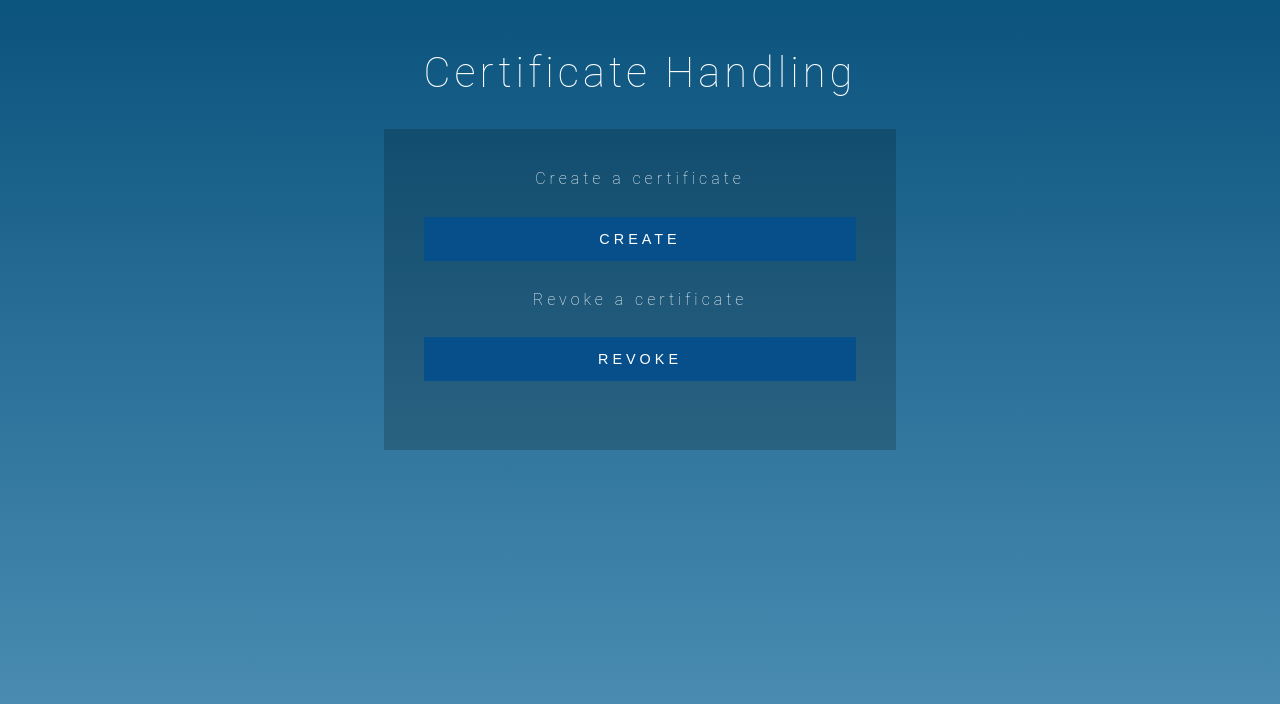
After one commit to Thomas8483/cryptographie, a Flask app: page /home.html in a window 1280 px wide. The commit adds this page. Shown: the top 704 px of the page. Run offline with Flask 3, Linux system fonts and the light colour scheme.

Commit message:
Création de home.html et de clean.sh

```diff
--- a/CA.txt
+++ b/CA.txt
@@ -14,3 +14,8 @@ openssl req -new -key intermediate.key -out intermediate.csr
 openssl x509 -req -in ACI/intermediate.csr -CA ACR/rootCA.crt -CAkey ACR/rootCA.key -CAcreateserial -out ACI/intermediateCA.crt -days 3650
 
 curl 'http://127.0.0.1:5000/' -X POST -H 'User-Agent: Mozilla/5.0 (Macintosh; Intel Mac OS X 10.15; rv:109.0) Gecko/20100101 Firefox/111.0' -H 'Accept: text/html,application/xhtml+xml,application/xml;q=0.9,image/avif,image/webp,*/*;q=0.8' -H 'Accept-Language: fr,fr-FR;q=0.8,en-US;q=0.5,en;q=0.3' -H 'Accept-Encoding: gzip, deflate, br' -H 'Content-Type: application/x-www-form-urlencoded' -H 'Origin: http://127.0.0.1:5000' -H 'Connection: keep-alive' -H 'Referer: http://127.0.0.1:5000/' -H 'Upgrade-Insecure-Requests: 1' -H 'Sec-Fetch-Dest: document' -H 'Sec-Fetch-Mode: navigate' -H 'Sec-Fetch-Site: same-origin' -H 'Sec-Fetch-User: ?1' --data-raw 'name=test2&email=test14@mailfence.com&country=FR&state=PACA&city=Toulon&org=ISEN&unit=ISEN&cn=test'
+
+
+À faire :
+recréer le .crt de l'ACI et vérifier celui de l'ACR
+Utiliser des courbes elliptiques
--- a/app.py
+++ b/app.py
@@ -30,10 +30,15 @@ def generate_validation_code():
 
 @app.route('/', methods=['GET'])
 def main():
-    return redirect('/formulaire.html')
+    return redirect('/home.html')
 
 
-@app.route('/formulaire.html', methods=['GET', 'POST'])
+@app.route('/home.html', methods=['GET'])
+def home():
+    return render_template('home.html')
+
+
+@app.route('/form.html', methods=['GET', 'POST'])
 def formulaire():
     print(request.form)
     if request.method == 'POST':
@@ -57,7 +62,7 @@ def formulaire():
 
         validation_code = generate_validation_code()
         liste_info.append(validation_code)
-        body = "Vous avez fait une demande de CSR pour " + cn + ". Le code de validation est " + validation_code
+        body = "Vous avez fait une CSR pour " + cn + ". \nLe code de validation est " + validation_code
         message = f"Subject: {subject}\nFrom: {sender_email}\nTo: {email}\n\n{body}"
         server.sendmail(sender_email, email, message)
         server.quit()
@@ -67,7 +72,7 @@ def formulaire():
         return redirect('verification.html')
 
     else:
-        return render_template('formulaire.html')
+        return render_template('form.html')
 
 
 @app.route('/verification.html', methods=['GET', 'POST'])
--- /dev/null
+++ b/templates/home.html
@@ -0,0 +1,34 @@
+<!DOCTYPE html>
+<html>
+<head>
+    <title>Home</title>
+    <link rel="stylesheet" href="../static/formulaire.css" type="text/css" media="all"/>
+    <script>
+          function create() {
+              window.location.href = "/formulaire.html";
+          }
+
+          function revoke() {
+              window.location.href = "/revoke.html";
+          }
+    </script>
+</head>
+
+<body>
+<div class="main-w3layouts wrapper">
+    <h1>Certificate handling</h1>
+    <div class="main-agileinfo">
+        <div class="agileits-top">
+            <h2>Create a certificate</h2>
+            <input type="submit" value="CREATE" onclick="create()">
+
+            <div class="wthree-text">
+                <div class="clear"></div>
+            </div>
+            <h2>Revoke a certificate</h2>
+            <input type="submit" value="REVOKE" onclick="revoke()">
+        </div>
+    </div>
+</div>
+</body>
+</html>
```
Also changed, not shown: templates/success.html (+4 -5 lines), templates/form.html (renamed from templates/formulaire.html), 2 other files.
